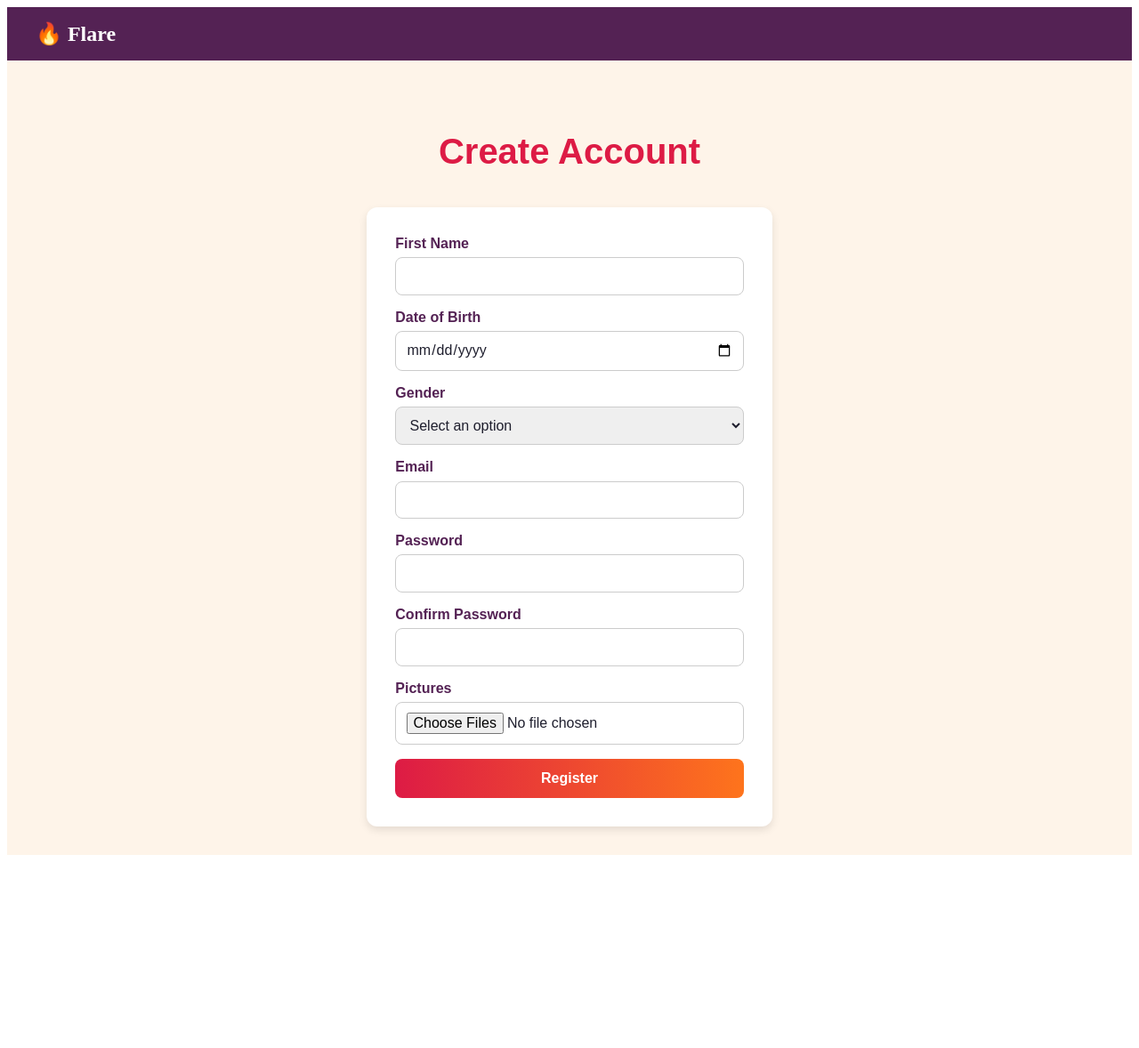
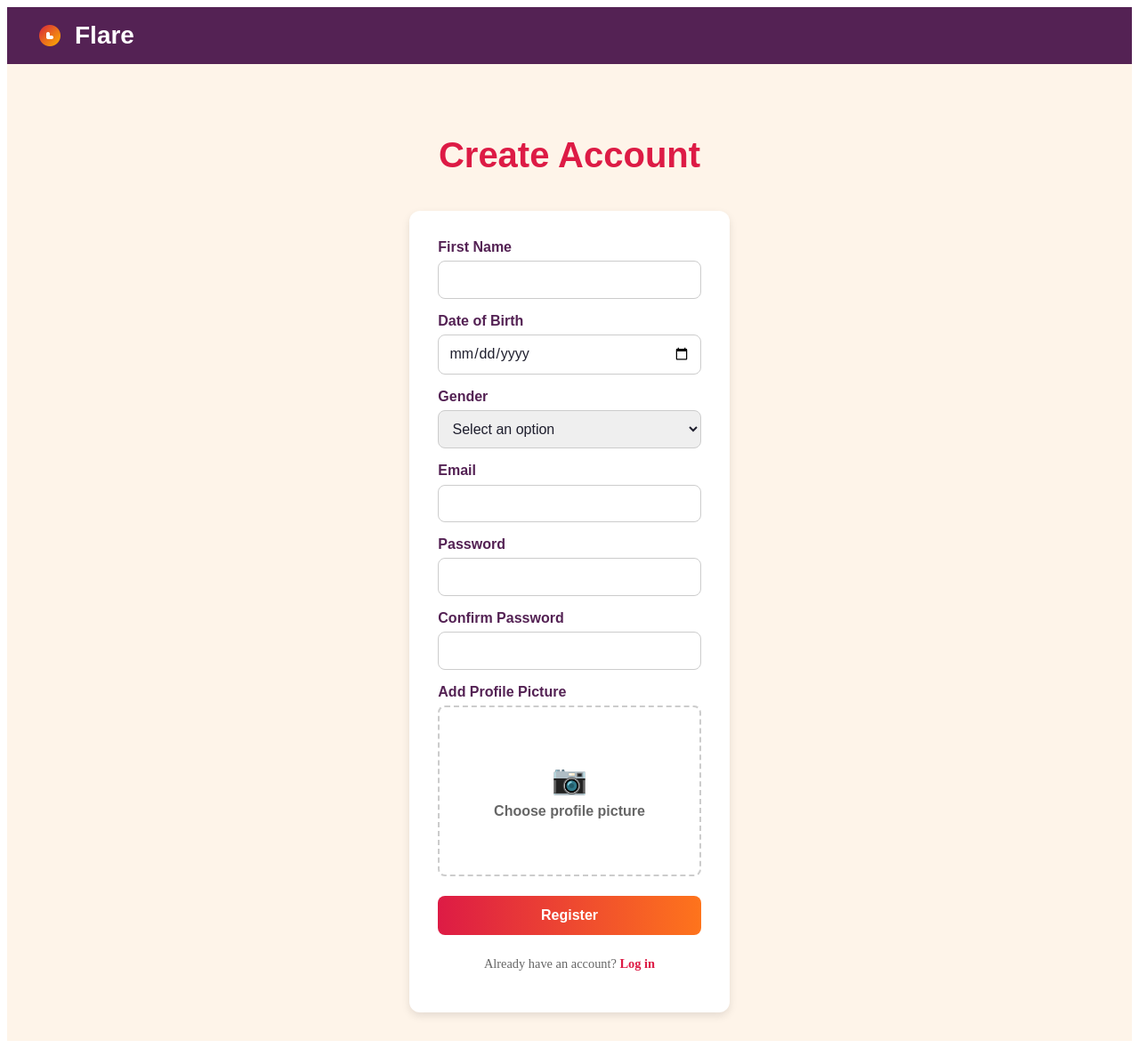
Before and after one commit to StephanieVDH/tinder-frontend, a Vue app: page /register in a window 1280 px wide. Shown: the whole page at 89% size. Before the commit the page ends 969 px from the top, so only its background shows below. Built offline with nearby package versions, Linux system fonts and the light colour scheme.

Commit message:
register page layout

```diff
--- a/src/components/HomePage.vue
+++ b/src/components/HomePage.vue
@@ -11,11 +11,6 @@
         </div>
         <div class="nav-actions">
           <router-link to="/login" class="nav-login">Log In</router-link>
-          <button class="menu-toggle">
-            <span></span>
-            <span></span>
-            <span></span>
-          </button>
         </div>
       </div>
     </header>
@@ -28,7 +23,6 @@
         <div class="hero-buttons">
           <router-link to="/register" class="btn">Get Started</router-link>
         </div>
-        <button @click="$router.push('/profile')" class="test-btn">PROFILE PAGE TEST</button>
       </div>
     </section>
 
@@ -122,12 +116,6 @@ export default {
   color: #FFFFFF;
 }
 
-.nav-actions {
-  display: flex;
-  align-items: center;
-  gap: 1rem;
-}
-
 .nav-login {
   padding: 0.6rem 1.5rem;
   border: 2px solid #FF3D47;
@@ -144,21 +132,7 @@ export default {
   color: white;
 }
 
-.menu-toggle {
-  display: none;
-  flex-direction: column;
-  background: none;
-  border: none;
-  cursor: pointer;
-  gap: 4px;
-}
 
-.menu-toggle span {
-  width: 24px;
-  height: 3px;
-  background: #E6E6F0;
-  border-radius: 2px;
-}
 
 /* Hero Section */
 .hero {
@@ -217,22 +191,6 @@ export default {
 .btn:hover {
   background: rgba(255, 255, 255, 0.35);
   transform: translateY(-1px);
-}
-
-.test-btn {
-  background-color: #dd1b45;
-  color: white;
-  padding: 10px 20px;
-  border: none;
-  border-radius: 8px;
-  margin-top: 20px;
-  cursor: pointer;
-  font-weight: 500;
-  transition: background-color 0.2s ease;
-}
-
-.test-btn:hover {
-  background-color: #c41539;
 }
 
 /* How It Works Section */
--- a/src/components/RegisterPage.vue
+++ b/src/components/RegisterPage.vue
@@ -1,8 +1,16 @@
 <template>
   <div class="register-page">
-        <div class="register-header">
-      <div class="logo">🔥 Flare</div>
+    <!-- Header Navigation -->
+    <header class="header">
+      <div class="nav-container">
+        <div class="logo">
+          <div class="logo-icon">
+            <img src="@/assets/logo.png" alt="Flare Logo" width="32" height="32" />
           </div>
+          <span class="logo-text">Flare</span>
+        </div>
+      </div>
+    </header>
 
     <div class="register-main">
       <div class="register-content">
@@ -47,19 +55,40 @@
               </div>
 
               <div class="form-group full-width">
-            <label for="pictures">Pictures</label>
+                <label for="profilePicture">Add Profile Picture</label>
+                <div class="picture-upload-container">
                   <input
-              id="pictures"
+                    id="profilePicture"
                     type="file"
-              multiple
-              @change="handleFiles"
+                    @change="handleProfilePicture"
                     accept="image/*"
+                    class="file-input"
                   />
+                  <label for="profilePicture" class="file-label">
+                    <div class="upload-area">
+                      <div v-if="!profilePicturePreview" class="upload-placeholder">
+                        <div class="upload-icon">📷</div>
+                        <span>Choose profile picture</span>
+                      </div>
+                      <div v-else class="image-preview">
+                        <img :src="profilePicturePreview" alt="Profile preview" />
+                        <div class="change-overlay">
+                          <span>Change picture</span>
+                        </div>
+                      </div>
+                    </div>
+                  </label>
+                </div>
               </div>
 
               <button type="submit" class="full-width btn-primary">Register</button>
             </div>
           </form>
+
+          <p class="login-link">
+            Already have an account?
+            <router-link to="/login">Log in</router-link>
+          </p>
         </div>
       </div>
     </div>
@@ -78,13 +107,24 @@ export default {
       email: '',
       password: '',
       confirmPassword: '',
-      pictures: []
+      profilePicture: null,
+      profilePicturePreview: null
     };
   },
 
   methods: {
-    handleFiles(event) {
-      this.pictures = Array.from(event.target.files);
+    handleProfilePicture(event) {
+      const file = event.target.files[0];
+      if (file) {
+        this.profilePicture = file;
+
+        // Create preview
+        const reader = new FileReader();
+        reader.onload = (e) => {
+          this.profilePicturePreview = e.target.result;
+        };
+        reader.readAsDataURL(file);
+      }
     },
 
     async registerUser() {
@@ -99,7 +139,11 @@ export default {
       formData.append('gender', this.gender);
       formData.append('email', this.email);
       formData.append('password', this.password);
-      this.pictures.forEach(file => formData.append('pictures', file));
+
+      // Append single profile picture if selected
+      if (this.profilePicture) {
+        formData.append('pictures', this.profilePicture);
+      }
 
       try {
         const response = await fetch('http://localhost:3000/api/register', {
@@ -136,24 +180,47 @@ export default {
   background-color: #fef4e9;
 }
 
-.register-header {
-  background-color: #542254;
-  color: white;
-  padding: 1rem 2rem;
-  font-size: 1.5rem;
-  font-weight: bold;
+/* Header */
+.header {
+  background: #542254;
+  padding: 1rem 0;
+  position: relative;
+  z-index: 100;
+}
+
+.nav-container {
+  max-width: 1200px;
+  margin: 0 auto;
+  padding: 0 2rem;
+  display: flex;
+  justify-content: space-between;
+  align-items: center;
 }
 
 .logo {
-  display: inline-block;
+  display: flex;
+  align-items: center;
+  gap: 0.75rem;
+}
+
+.logo-icon img {
+  display: block;
+  border-radius: 4px;
+}
+
+.logo-text {
+  font-family: 'Poppins', sans-serif;
+  font-weight: 700;
+  font-size: 1.75rem;
+  color: #FFFFFF;
 }
 
 .register-main {
   flex: 1;
   display: flex;
-  justify-content: center; /* centers horizontally */
-  align-items: flex-start; /* aligns near top */
-  padding-top: 3rem;        /* space below header */
+  justify-content: center;
+  align-items: flex-start;
+  padding-top: 3rem;
   padding-bottom: 2rem;
 }
 
@@ -166,7 +233,7 @@ export default {
 .register-title {
   text-align: center;
   margin-top: 2rem;
-  margin-bottom: 2.5rem;  /* was 0.5rem */
+  margin-bottom: 2.5rem;
   color: #dd1b45;
   font-family: 'Arial', sans-serif;
   font-size: 2.5rem;
@@ -179,16 +246,7 @@ export default {
   border-radius: 12px;
   box-shadow: 0 4px 10px rgba(0,0,0,0.1);
   width: 100%;
-  max-width: 420px;
-}
-
-.register-card h1 {
-  text-align: center;
-  margin-bottom: 1rem;
-  color: #dd1b45;
-  font-family: 'Arial', sans-serif;
-  font-size: 2rem;
-  font-weight: bold;
+  max-width: 520px;
 }
 
 .form-grid {
@@ -226,6 +284,107 @@ select:focus {
   box-shadow: 0 0 0 3px rgba(254, 116, 28, 0.3);
 }
 
+/* Profile picture upload styles */
+.picture-upload-container {
+  position: relative;
+}
+
+.file-input {
+  display: none;
+}
+
+.file-label {
+  display: block;
+  cursor: pointer;
+}
+
+.upload-area {
+  border: 2px dashed #ccc;
+  border-radius: 8px;
+  padding: 1.5rem;
+  text-align: center;
+  transition: all 0.3s ease;
+  position: relative;
+  height: 140px;
+  display: flex;
+  align-items: center;
+  justify-content: center;
+  overflow: hidden;
+}
+
+.upload-area:hover {
+  border-color: #fe741c;
+  background-color: #fef9f5;
+}
+
+.upload-placeholder {
+  display: flex;
+  flex-direction: column;
+  align-items: center;
+  gap: 0.5rem;
+  color: #666;
+}
+
+.upload-icon {
+  font-size: 2rem;
+}
+
+.image-preview {
+  position: relative;
+  width: 100%;
+  height: 100%;
+  display: flex;
+  align-items: center;
+  justify-content: center;
+}
+
+.image-preview img {
+  max-width: 100%;
+  max-height: 100%;
+  width: auto;
+  height: auto;
+  object-fit: contain;
+  border-radius: 6px;
+}
+
+.change-overlay {
+  position: absolute;
+  top: 0;
+  left: 0;
+  right: 0;
+  bottom: 0;
+  background: rgba(0, 0, 0, 0.7);
+  color: white;
+  display: flex;
+  align-items: center;
+  justify-content: center;
+  opacity: 0;
+  transition: opacity 0.3s ease;
+  border-radius: 6px;
+}
+
+.image-preview:hover .change-overlay {
+  opacity: 1;
+}
+
+/* Login link styling */
+.login-link {
+  text-align: center;
+  margin-top: 1.5rem;
+  color: #666;
+  font-size: 0.9rem;
+}
+
+.login-link a {
+  color: #dd1b45;
+  text-decoration: none;
+  font-weight: bold;
+}
+
+.login-link a:hover {
+  text-decoration: underline;
+}
+
 .btn-primary {
   background: linear-gradient(to right, #dd1b45, #fe741c);
   color: white;
```
Lines whose indentation alone changed are shown as unchanged.
